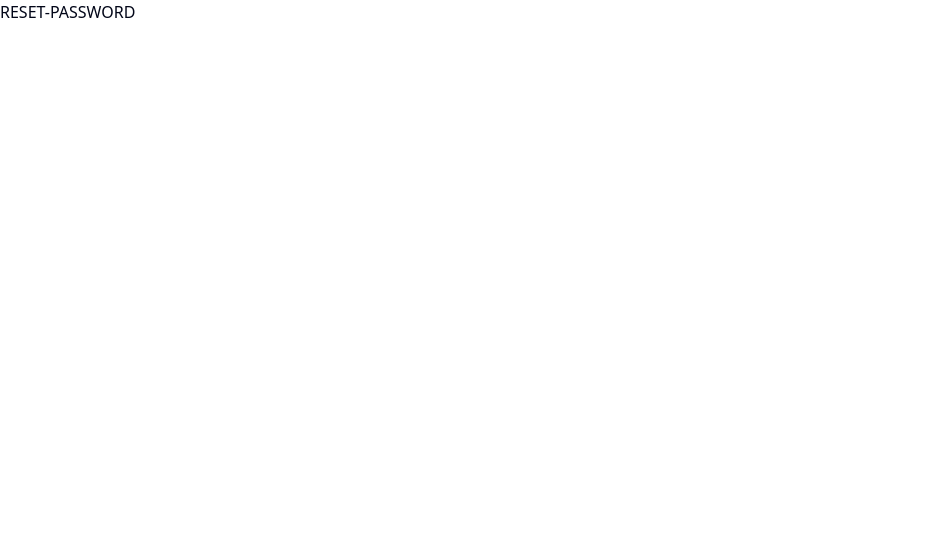
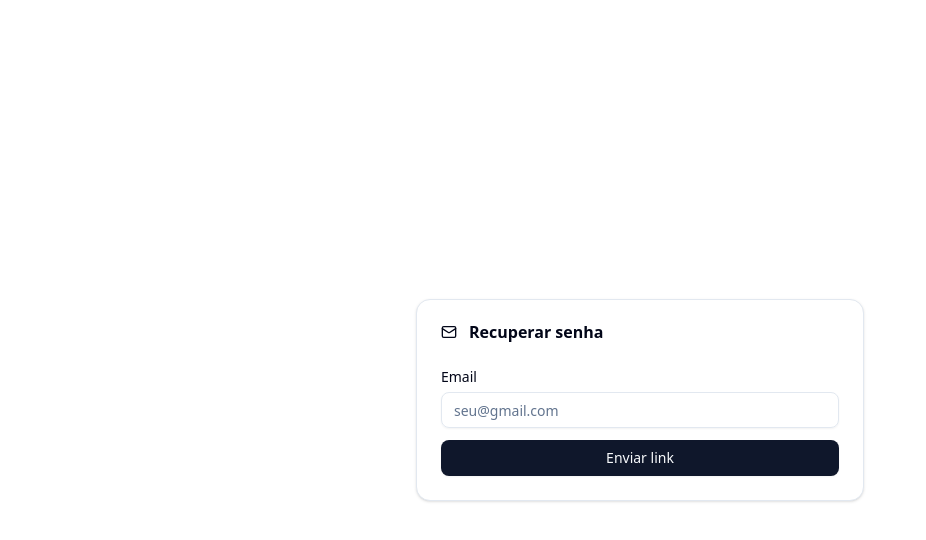
Before and after one commit to anajuliasouza03/next-firebase-login, a Next.js app: page /reset-password in a window 1280 px wide. Shown: the top 540 px of the page, without its empty margins (0-926 px from the left). Built offline with nearby package versions, Linux system fonts and the light colour scheme; no server answers.

Commit message:
feat(dashboard): add dashboard page

```diff
--- a/src/app/dashboard/page.tsx
+++ b/src/app/dashboard/page.tsx
@@ -1,7 +1,40 @@
+"use client";
+import { auth } from "@/lib/firebase";
+import { onAuthStateChanged } from "firebase/auth";
+import { useRouter } from "next/navigation";
+import { useEffect, useState } from "react";
+
 export default function Page() {
+  const router = useRouter();
+
+  const [name, setName] = useState<String | null>(null);
+  const [ready, setReady] = useState(false);
+
+  useEffect(() => {
+    const unsuscribe = onAuthStateChanged(auth, (user) => {
+      if (!user) {
+        router.replace("/login");
+        return;
+      }
+      setName(user.displayName ?? user.email ?? "Usuário");
+      setReady(true);
+    });
+  }, [router]);
+
+  if (!ready) {
+    return (
+      <div className="min-h-screen flex items-center justify-center">
+        Carregando...
+      </div>
+    );
+  }
+
   return (
-    <div>
-      <div>DASHBOARD</div>
+    <div className="min-h-screen flex items-center justify-center flex-col text-2xl">
+      <div>
+        Olá, <a className="font-bold text-red-500">{name}</a>!
+      </div>
+      <div>Bem-vindo ao seu Dashboard</div>
     </div>
   );
 }
--- a/src/app/login/page.tsx
+++ b/src/app/login/page.tsx
@@ -31,11 +31,11 @@ export default function LoginPage() {
     try {
       await login(data.email, data.password);
       console.log("Login bem-sucedido, indo pro dashboard");
-      router.push("/dashboard");
+      router.replace("/dashboard");
     } catch (e: any) {
       console.error(e);
       if (e.message == "Firebase: Error (auth/invalid-credential).") {
-        alert("Você não fez cadastro ainda!");
+        alert("Parece que você não fez cadastro ainda!");
         router.push("/register");
       }
     }
@@ -88,11 +88,17 @@ export default function LoginPage() {
                 )}
               />
               <div className="flex justify-between">
-                <Link href="/reset-password" className="text-[12px]">
+                <Link
+                  href="/reset-password"
+                  className="text-[12px] hover:underline"
+                >
                   Esqueci minha senha
                 </Link>
                 <Link href="/register" className="text-[12px]">
-                  Sem login? Registre-se
+                  <div className="flex gap-1">
+                    Sem login?
+                    <p className="text-gray-500 hover:underline">Registre-se</p>
+                  </div>
                 </Link>
               </div>
               <Button type="submit">Entrar</Button>
--- a/src/app/register/page.tsx
+++ b/src/app/register/page.tsx
@@ -14,7 +14,7 @@ import { Input } from "@/components/ui/input";
 import { registerUser } from "@/lib/firebase";
 import { RegisterInput, registerSchema } from "@/schemas/auth";
 import { zodResolver } from "@hookform/resolvers/zod";
-import { User } from "lucide-react";
+import { User, UserPlus } from "lucide-react";
 import { useRouter } from "next/navigation";
 import { useForm } from "react-hook-form";
 
@@ -34,7 +34,7 @@ export default function Page() {
     try {
       await registerUser(data.email, data.password, data.name);
       alert("Conta criada! Faça login");
-      router.push("/login");
+      router.replace("/login");
     } catch (e: any) {
       console.error(e);
     }
@@ -51,7 +51,7 @@ export default function Page() {
             <CardHeader>
               <CardTitle>
                 <div className="flex items-center gap-3">
-                  <User size={16} /> Faça seu Cadastro aqui!
+                  <UserPlus size={16} /> Faça seu Cadastro aqui!
                 </div>
               </CardTitle>
             </CardHeader>
--- a/src/app/reset-password/page.tsx
+++ b/src/app/reset-password/page.tsx
@@ -1,7 +1,99 @@
+"use client";
+
+import { Button } from "@/components/ui/button";
+import { Card, CardContent, CardHeader, CardTitle } from "@/components/ui/card";
+import {
+  FormControl,
+  Form,
+  FormField,
+  FormItem,
+  FormLabel,
+  FormMessage,
+} from "@/components/ui/form";
+import { Input } from "@/components/ui/input";
+import { resetPassword } from "@/lib/firebase";
+import { ResetInput, resetSchema } from "@/schemas/auth";
+import { zodResolver } from "@hookform/resolvers/zod";
+import { Mail } from "lucide-react";
+import { useRouter } from "next/navigation";
+import { useState } from "react";
+import { useForm } from "react-hook-form";
+
 export default function Page() {
+  const router = useRouter();
+
+  const [submitted, setSubmitted] = useState(false);
+  const form = useForm<ResetInput>({
+    resolver: zodResolver(resetSchema),
+    defaultValues: {
+      email: "",
+    },
+  });
+
+  const onSubmit = async (data: ResetInput) => {
+    try {
+      await resetPassword(data.email);
+      setSubmitted(true);
+    } catch (e: any) {
+      alert("Erro ao resetar senha");
+      console.log(e.message);
+    }
+  };
+
   return (
-    <div>
-      <div>RESET-PASSWORD</div>
+    <div className="flex items-center justify-center min-h-screen p-6">
+      <div className="w-full max-w-md">
+        {submitted ? (
+          <Card>
+            <CardHeader>
+              <CardTitle>
+                <div className="flex items-center gap-3">
+                  <Mail size={16} /> Email enviado!
+                </div>
+              </CardTitle>
+            </CardHeader>
+            <CardContent className="flex flex-col gap-3">
+              Verifique sua caixa de entrada para redefinir sua senha.
+              <Button onClick={() => router.replace("/login")}>
+                Ir para login
+              </Button>
+            </CardContent>
+          </Card>
+        ) : (
+          <Form {...form}>
+            <form
+              onSubmit={form.handleSubmit(onSubmit)}
+              className="w-full max-w-md"
+            >
+              <Card>
+                <CardHeader>
+                  <CardTitle>
+                    <div className="flex items-center gap-3">
+                      <Mail size={16} /> Recuperar senha
+                    </div>
+                  </CardTitle>
+                </CardHeader>
+                <CardContent className="flex flex-col gap-3">
+                  <FormField
+                    control={form.control}
+                    name="email"
+                    render={({ field }) => (
+                      <FormItem>
+                        <FormLabel>Email</FormLabel>
+                        <FormControl>
+                          <Input {...field} placeholder="seu@gmail.com" />
+                        </FormControl>
+                        <FormMessage />
+                      </FormItem>
+                    )}
+                  />
+                  <Button type="submit">Enviar link</Button>
+                </CardContent>
+              </Card>
+            </form>
+          </Form>
+        )}
+      </div>
     </div>
   );
 }
```
